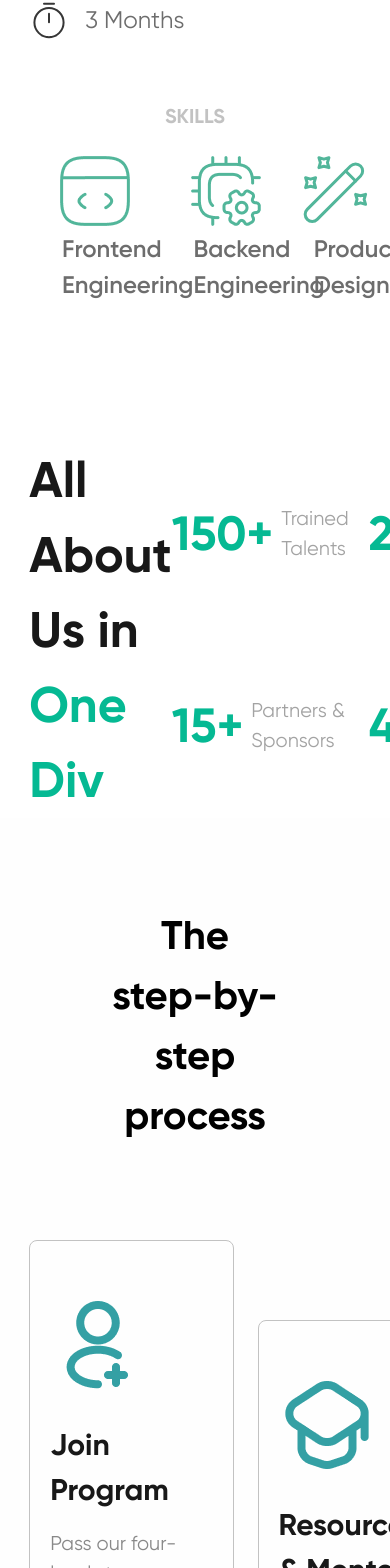
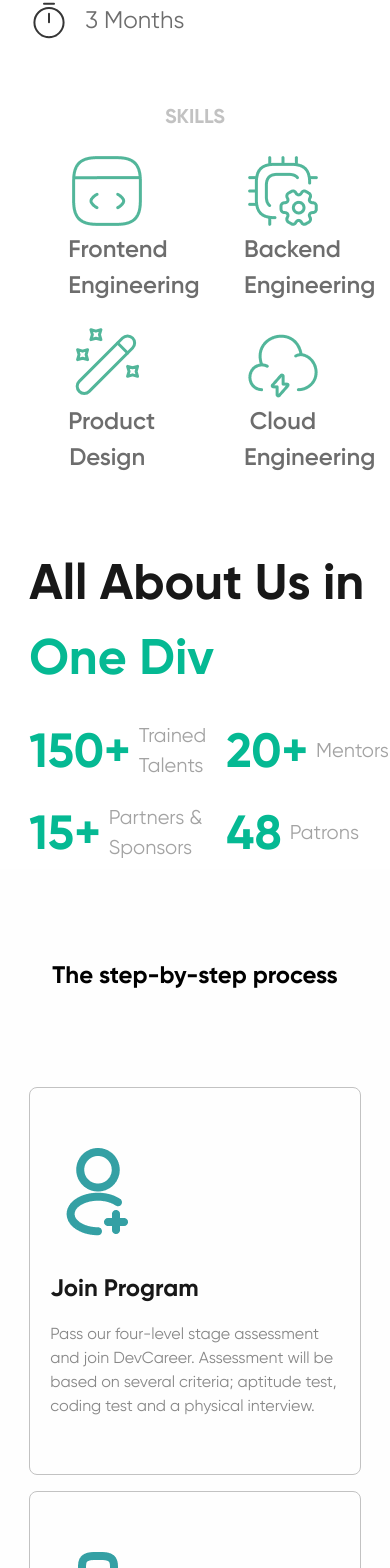
Before and after one commit to devcareer/Website-v3, a React (Vite) app: page /programs/l4d in a window 390 px wide. Shown: the part 981-2549 px from the top of the page. Built offline with nearby package versions, Linux system fonts and the light colour scheme.

Commit message:
ci: l4d page responsiveness

```diff
--- a/src/Pages/L4d/LaptopForDevelopers.jsx
+++ b/src/Pages/L4d/LaptopForDevelopers.jsx
@@ -141,7 +141,11 @@ const Skills = () => {
       >
         SKILLS
       </Typography>
-      <Box display="grid" gridTemplateColumns="repeat(4, 1fr)">
+      <Box
+        display="grid"
+        gridTemplateColumns={{ xs: '1fr 1fr', md: 'repeat(4, 1fr)' }}
+        gap={{ xs: '20px', md: '0px' }}
+      >
         {skills.map((skill, i) => (
           <Stack alignItems="center" key={i}>
             <img src={skill.logo} alt={skill.text}></img>
@@ -181,7 +185,12 @@ const AllInOneDiv = () => {
     },
   ];
   return (
-    <Stack display="grid" gridTemplateColumns="1fr 1fr" mt="140px">
+    <Stack
+      display="grid"
+      gridTemplateColumns={{ xs: '1fr', md: '1fr 1fr' }}
+      mt={{ xs: '70px', md: '140px' }}
+      rowGap={{ xs: '20px' }}
+    >
       <Box>
         <Typography color="text.black.100" fontWeight="700" fontSize="50px">
           All About Us in
--- a/src/components/Press/Press.jsx
+++ b/src/components/Press/Press.jsx
@@ -11,10 +11,19 @@ const Press = () => {
   return (
     <Box component="section" bgcolor="#F1FAD1" py="100px">
       <Stack gap="70px" width="85%" mx="auto">
-        <Typography fontWeight="700" fontSize="40px" textAlign="center">
+        <Typography
+          fontWeight="700"
+          fontSize={{ xs: '24px', md: '40px' }}
+          textAlign="center"
+        >
           Check us out in the press.
         </Typography>
-        <Stack direction="row" justifyContent="space-between">
+        <Stack
+          direction={{ xs: 'column', lg: 'row' }}
+          justifyContent="space-between"
+          gap={{ xs: '20px' }}
+          alignItems="center"
+        >
           <img src={techpoint} alt="techpoint" />
           <img src={mashable} alt="mashable" />
           <img src={techcrunch} alt="techcrunch" />
--- a/src/components/Process/Process.jsx
+++ b/src/components/Process/Process.jsx
@@ -19,9 +19,9 @@ const Process = (props) => {
         <Typography
           component="h2"
           fontWeight="700"
-          fontSize="40px"
+          fontSize={{ xs: '24px', md: '40px' }}
           mb="94px"
-          width="50%"
+          width={{ xs: '100%', lg: '50%' }}
           textAlign="center"
           alignSelf="center"
         >
@@ -71,7 +71,7 @@ const Process = (props) => {
         </Box> */}
         <Box
           display="grid"
-          gridTemplateColumns="repeat(2, 1fr)"
+          gridTemplateColumns={{ xs: '1fr', lg: '1fr 1fr' }}
           columnGap="24px"
         >
           <Stack gap="16px">
@@ -93,7 +93,7 @@ const Process = (props) => {
                   <Typography
                     component="h2"
                     fontWeight="600"
-                    fontSize="30px"
+                    fontSize={{ xs: '24px', md: '30px' }}
                     color="#181818"
                     mt="30px"
                     mb="16px"
@@ -103,7 +103,7 @@ const Process = (props) => {
                   <Typography
                     component="p"
                     color="text.grey.600"
-                    fontSize="20px"
+                    fontSize={{ xs: '16px', md: '20px' }}
                     fontWeight="400"
                   >
                     {stage.description}
@@ -133,7 +133,7 @@ const Process = (props) => {
                   <Typography
                     component="h2"
                     fontWeight="600"
-                    fontSize="30px"
+                    fontSize={{ xs: '24px', md: '30px' }}
                     color="#181818"
                     mt="30px"
                     mb="16px"
@@ -143,7 +143,7 @@ const Process = (props) => {
                   <Typography
                     component="p"
                     color="text.grey.600"
-                    fontSize="20px"
+                    fontSize={{ xs: '16px', md: '20px' }}
                     fontWeight="400"
                   >
                     {stage.description}
--- a/src/components/Testimonials/Testimonials.jsx
+++ b/src/components/Testimonials/Testimonials.jsx
@@ -42,8 +42,17 @@ const Testimonials = () => {
         mx="auto"
         mb="50px"
       >
-        <img src={quotes} alt="quotes"></img>
-        <Typography component="h2" fontSize="24px" color="text.grey.500">
+        <Box
+          component="img"
+          src={quotes}
+          alt="quotes"
+          width={{ xs: '60px', md: 'auto' }}
+        ></Box>
+        <Typography
+          component="h2"
+          fontSize={{ xs: '20px', md: '24px' }}
+          color="text.grey.500"
+        >
           Hear From our Beneficiaries
         </Typography>
         <Box></Box>
```
